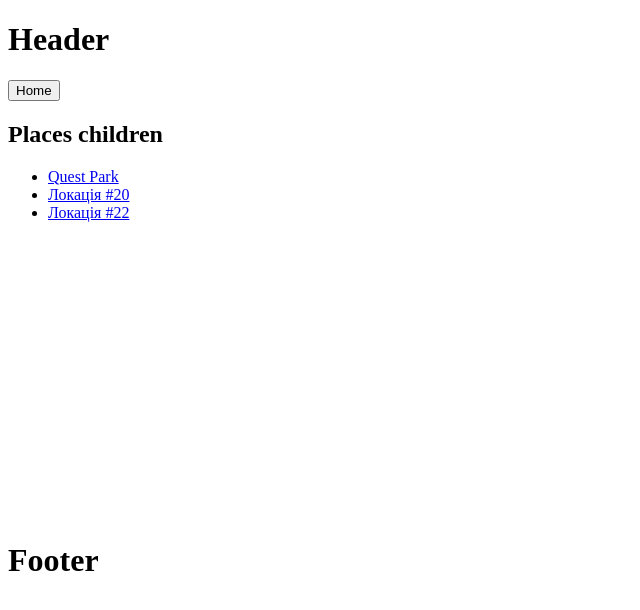
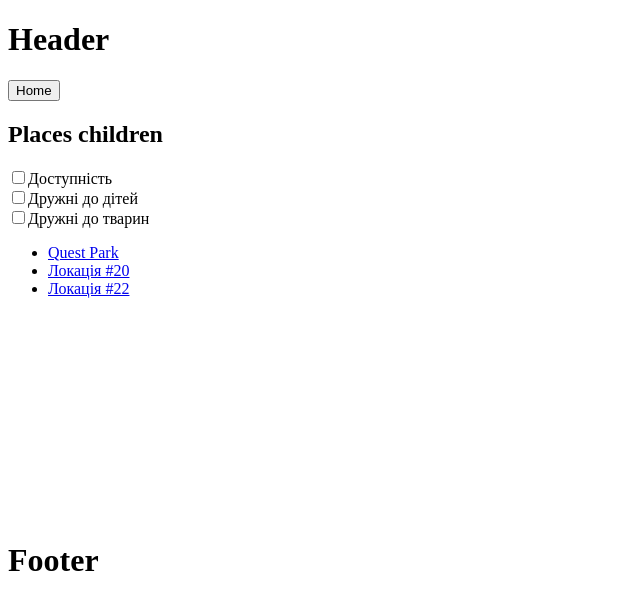
Before and after one commit to AntonNemesh/activity.ck.ua-frontend, an Angular app: page /places/children in a window 1280 px wide. Shown: the top 610 px of the page, without its empty margins (0-640 px from the left). Built offline with nearby package versions, Linux system fonts and the light colour scheme; data requests are answered from the project's data file.

Commit message:
001.2: created toleranceFlter component

```diff
--- a/src/app/modules/pages/places-page/components/places-page-view/places-page-view.component.html
+++ b/src/app/modules/pages/places-page/components/places-page-view/places-page-view.component.html
@@ -1,6 +1,7 @@
 <app-layout>
   <h2>Places {{categoryId}}</h2>
   <app-filter-by-type (filterStateChange)="setFilterState($event)" [categoryId]="categoryId"></app-filter-by-type>
+  <app-tolerance-filter></app-tolerance-filter>
   <ul>
     <li *ngFor="let place of places"><a routerLink="{{place.id}}">{{place.name}}</a></li>
   </ul>
--- /dev/null
+++ b/src/app/modules/pages/places-page/components/tolerance-filter/tolerance-filter/tolerance-filter.component.html
@@ -0,0 +1,4 @@
+<div *ngFor="let filter of toleranceFiltersArray.controls; index as i">
+  <input type="checkbox" id="{{toleranceFilters[i].filterId}}" [formControl]="toleranceFiltersArray.controls[i]"/>
+  <label for="{{toleranceFilters[i].filterId}}">{{toleranceFilters[i].name}}</label>
+</div>
--- /dev/null
+++ b/src/app/modules/pages/places-page/components/tolerance-filter/tolerance-filter/tolerance-filter.component.ts
@@ -0,0 +1,42 @@
+import { Component, OnInit } from '@angular/core';
+import { IToleranceFilters } from '../../../../../../static/type/tolerance-filter.interface';
+import { TOLERANCE_FILTERS } from '../../../../../../static/data/tolerance-filter';
+import { FormArray, FormControl } from '@angular/forms';
+
+@Component({
+  selector: 'app-tolerance-filter',
+  templateUrl: './tolerance-filter.component.html',
+  styleUrls: ['./tolerance-filter.component.css']
+})
+export class ToleranceFilterComponent implements OnInit {
+  public toleranceFilters: IToleranceFilters[] = TOLERANCE_FILTERS;
+  public selectedFilters: string[];
+  toleranceFiltersArray = new FormArray ([]);
+
+  public setFilters(): void {
+    this.toleranceFilters.forEach(() => { this.toleranceFiltersArray.push(new FormControl(false)); });
+  }
+
+  constructor() { }
+
+  checked(filterState: boolean[]): string[] {
+    console.log('checked');
+    console.log(this.toleranceFiltersArray.value);
+    const selectedFilters = [];
+    filterState.forEach((item: boolean, index: number) => {
+      if (!item) { return; }
+      selectedFilters.push(this.toleranceFilters[index].filterId);
+    });
+    return selectedFilters;
+  }
+
+  ngOnInit(): void {
+    console.log(this.toleranceFiltersArray);
+    this.setFilters();
+    this.toleranceFiltersArray.valueChanges.subscribe((value) => {
+      this.selectedFilters = this.checked(value);
+      console.log(this.selectedFilters);
+    });
+  }
+
+}
--- a/src/app/modules/pages/places-page/places-page.module.ts
+++ b/src/app/modules/pages/places-page/places-page.module.ts
@@ -5,11 +5,17 @@ import { LayoutModule } from '../../layout';
 import { PlacesPageRoutingModule } from './places-page-routing.module';
 import { FilterByTypeComponent } from './components/filter-by-type/filter-by-type.component';
 import { ReactiveFormsModule } from '@angular/forms';
+import { ToleranceFilterComponent } from './components/tolerance-filter/tolerance-filter/tolerance-filter.component';
 
 
 
 @NgModule({
-  declarations: [PlacesPageViewComponent, DetailsOfPlacePageComponent, DetailsOfPlacePageComponent, FilterByTypeComponent],
+  declarations: [
+    PlacesPageViewComponent,
+    DetailsOfPlacePageComponent,
+    DetailsOfPlacePageComponent,
+    FilterByTypeComponent,
+    ToleranceFilterComponent],
   imports: [
     CommonModule,
     LayoutModule,
--- /dev/null
+++ b/src/app/static/data/tolerance-filter.ts
@@ -0,0 +1,7 @@
+import { IToleranceFilters } from '../type/tolerance-filter.interface';
+
+export const TOLERANCE_FILTERS: IToleranceFilters[] = [
+  {filterId: 'accessibility', name: 'Доступність'},
+  {filterId: 'childFriendly', name: 'Дружні до дітей'},
+  {filterId: 'dogFriendly', name: 'Дружні до тварин'},
+];
--- /dev/null
+++ b/src/app/static/type/tolerance-filter.interface.ts
@@ -0,0 +1,4 @@
+export interface IToleranceFilters {
+  filterId: string;
+  name: string;
+}
```
Also changed, not shown: api/database.json, src/app/modules/pages/places-page/components/tolerance-filter/tolerance-filter/tolerance-filter.component.css (added).
